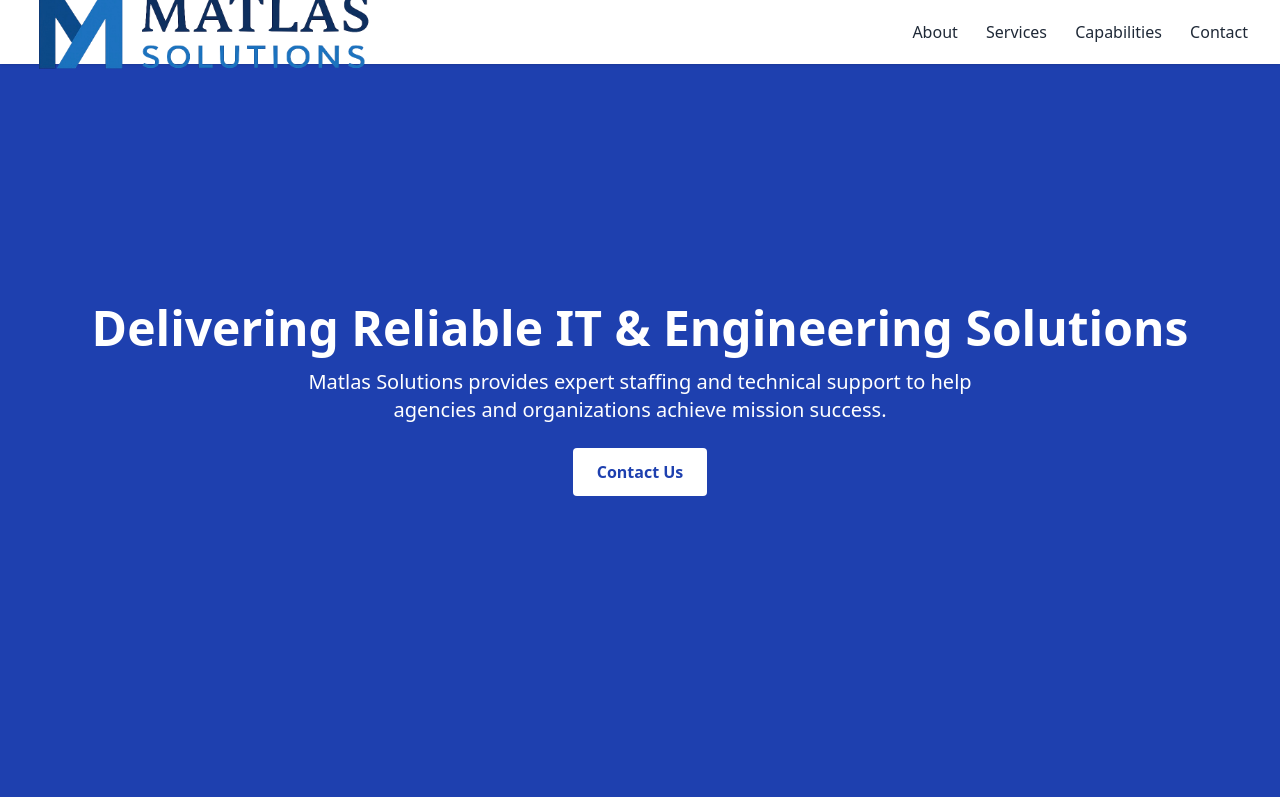
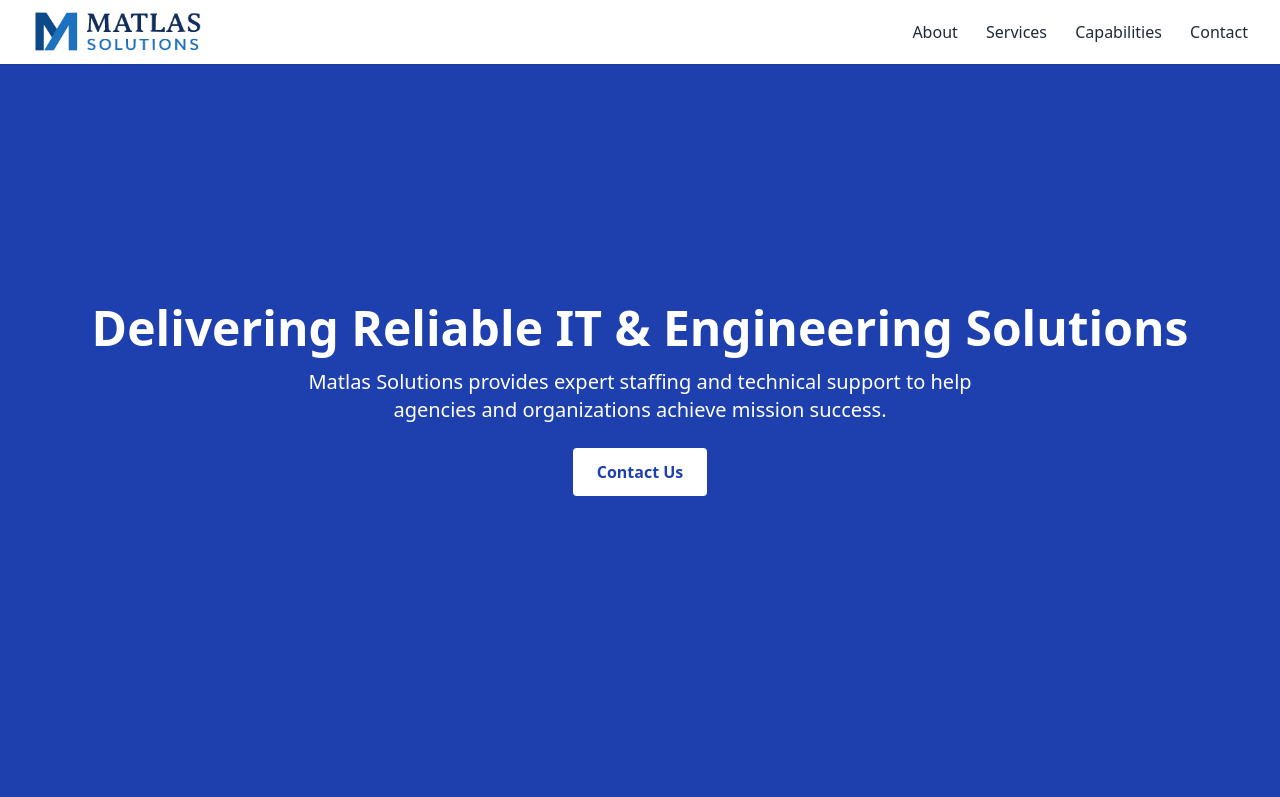
Before and after one commit to aboukkari/matlassolutions-site, a plain HTML site: page index.html in a window 1280 px wide. Shown: the top 797 px of the page. Drawn offline with nearby package versions, Linux system fonts and the light colour scheme.

Commit message:
Update index.html

```diff
--- a/index.html
+++ b/index.html
@@ -22,7 +22,7 @@
   <div class="max-w-7xl mx-auto px-4 sm:px-6 lg:px-8 flex justify-between items-center h-16">
     <!-- Logo instead of text -->
     <a href="#top" class="flex items-center">
-      <img src="logoo.png" alt="Matlas Solutions Logo" class="h-12 sm:h-16 md:h-20 w-auto">
+      <img src="logoo.png" alt="Matlas Solutions Logo" class="h-10 w-auto">
     </a>
     <nav class="space-x-6">
       <a href="#about" class="hover:text-blue-600">About</a>
@@ -32,6 +32,7 @@
     </nav>
   </div>
 </header>
+
 
 
 
```
